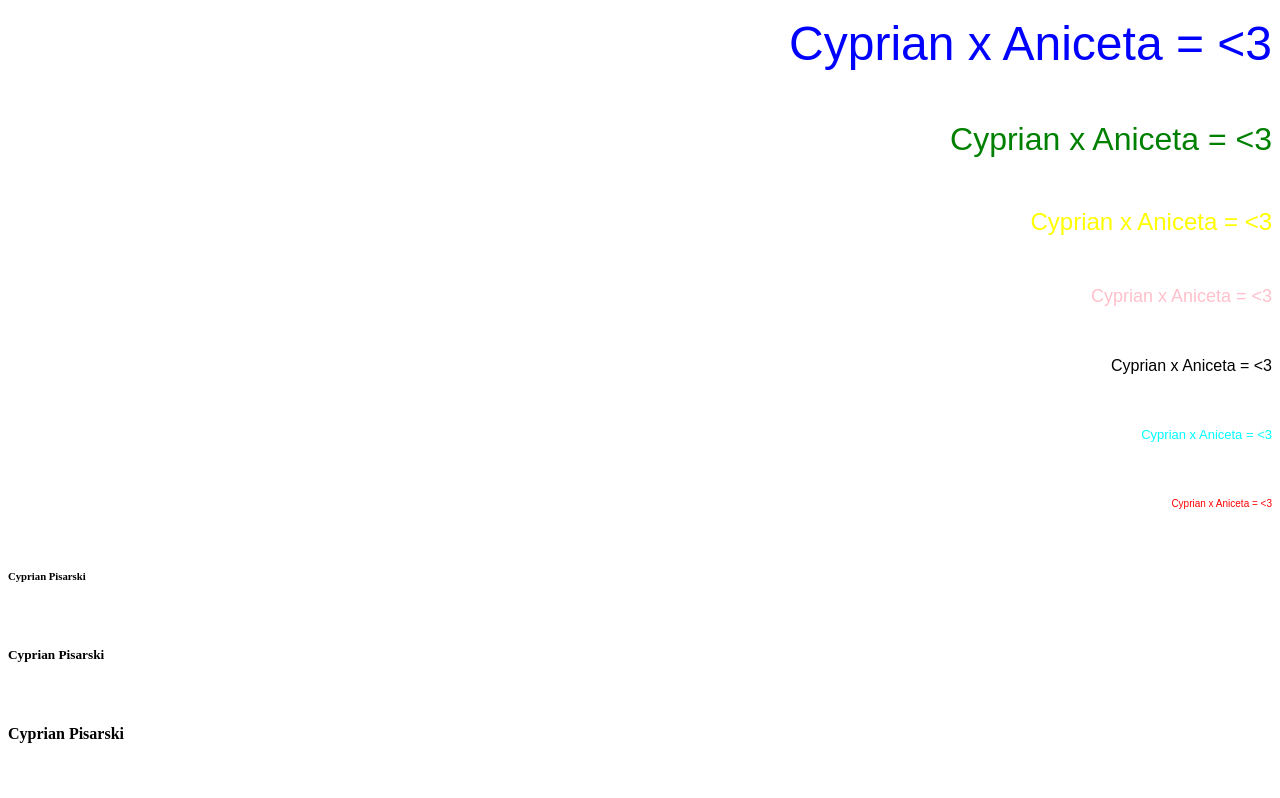
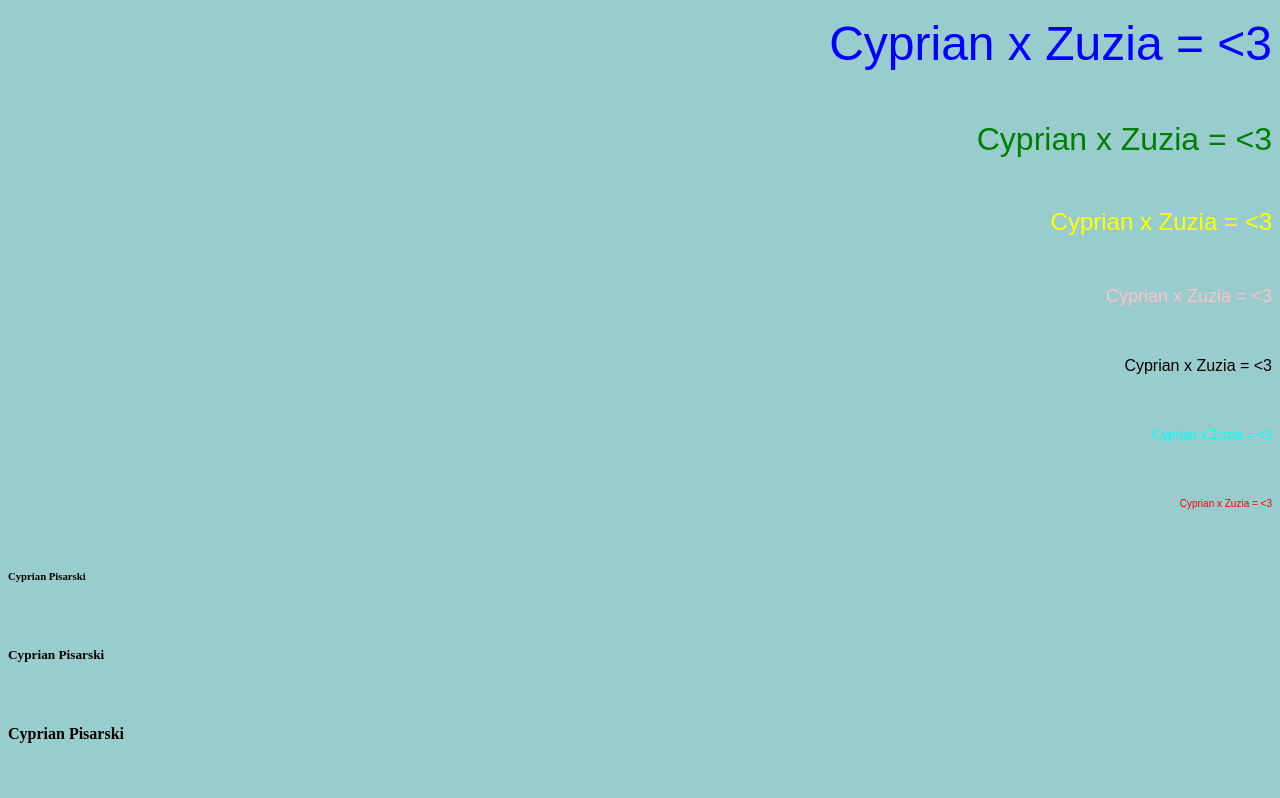
Before and after one commit to xeys09/zadanie, a plain HTML site: page index.html in a window 1280 px wide. Shown: the top 798 px of the page. Drawn offline with Linux system fonts and the light colour scheme.

Commit message:
index.html

```diff
--- a/index.html
+++ b/index.html
@@ -5,14 +5,14 @@
                     <meta charset="utf-8">
                    <title> Cyprian Pisarski</title>
               </head>
-               <body>
-<p align="right"> <font color="blue" size="7" face="Arial"> Cyprian x Aniceta = <3 </font> </p> <br>
-<p align="right"> <font color="green" size="6" face="Arial"> Cyprian x Aniceta = <3 </font> </p> <br>
-<p align="right"> <font color="yellow" size="5" face="Arial"> Cyprian x Aniceta = <3 </font> </p> <br>
-<p align="right"> <font color="pink" size="4" face="Arial"> Cyprian x Aniceta = <3 </font> </p> <br>
-<p align="right"> <font color="black" size="3" face="Arial"> Cyprian x Aniceta = <3 </font> </p> <br>
-<p align="right"> <font color="aqua" size="2" face="Arial"> Cyprian x Aniceta = <3 </font> </p> <br>
-<p align="right"> <font color="red" size="1" face="Arial"> Cyprian x Aniceta = <3 </font> </p> <br>
+               <body bgcolor="#99cccc">
+<p align="right"> <font color="blue" size="7" face="Arial"> Cyprian x Zuzia = <3 </font> </p> <br>
+<p align="right"> <font color="green" size="6" face="Arial"> Cyprian x Zuzia = <3 </font> </p> <br>
+<p align="right"> <font color="yellow" size="5" face="Arial"> Cyprian x Zuzia = <3 </font> </p> <br>
+<p align="right"> <font color="pink" size="4" face="Arial"> Cyprian x Zuzia = <3 </font> </p> <br>
+<p align="right"> <font color="black" size="3" face="Arial"> Cyprian x Zuzia = <3 </font> </p> <br>
+<p align="right"> <font color="aqua" size="2" face="Arial"> Cyprian x Zuzia = <3 </font> </p> <br>
+<p align="right"> <font color="red" size="1" face="Arial"> Cyprian x Zuzia = <3 </font> </p> <br>
 
        <h6>  Cyprian Pisarski </h1><br>
        <h5>  Cyprian Pisarski </h1><br>
@@ -27,5 +27,17 @@
 <p align="right"> <font color="#E47833" size="6" face="Arial"> >:) = szatański uśmiech </font> </p> <br>
 <p align="right"> <font color="#8FBC8F" size="1" face="Arial"> :/ - sceptycyzm </font> </p> <br>
 <p align="right"> <font color="#5c6bc0" size="7" face="Arial"> :C = bardzo duży smutek </font> </p> <br>
+
+      <p align="center"> <font color="green" size="7" face="Arial"> <u> 80-320 Gdańsk Rajska 2/23 </u> </p> <br>
+      <p align="right"> <font color="red" size="6" face="Georgia"> <strike> Willem Dafoe = Ulubiony Aktor </strike> </p> <br>
+      <p align="left"> <font color="blue" size="4" face="Impact"> <i> Dead can Dance = ulubiony zespół </i> </p> <br>
+      <p align="center"> <b> 31 marca 2009r. </b> </p> <br>
+      <p align="left"> <sup> H2SO4 </sup> </p> <br>
+      <p align="left"> <sub> x*x=x2 </sub> </p> <br>
+
+                                                   <HR SIZE=6 WIDTH=80% ALIGN=LEFT COLOR=black>
+<h1 ALIGN="right" >Złoto</h1>
+<IMG SRChttps://www.google.com/imgres?q=gif&imgurl=https%3A%2F%2Fsamequizy.pl%2Fwp-content%2Fuploads%2F2018%2F03%2Ffiling_images_97a228a75730.gif&imgrefurl=https%3A%2F%2Fsamequizy.pl%2Fruszajace-sie-zdjecia-gif-2%2F&docid=PZCYY7CLdqxi1M&tbnid=pikg8VgEoqZ9eM&vet=12ahUKEwjBvevoypCJAxW3RPEDHdaxK_0QM3oECHAQAA..i&w=365&h=360&hcb=2&ved=2ahUKEwjBvevoypCJAxW3RPEDHdaxK_0QM3oECHAQAA ALIGN=right BORDER=18 WIDTH=108 HEIGHT=122 ALT="Pisarski">
+
           </body>
        </html>
```
Lines whose indentation alone changed are shown as unchanged.
